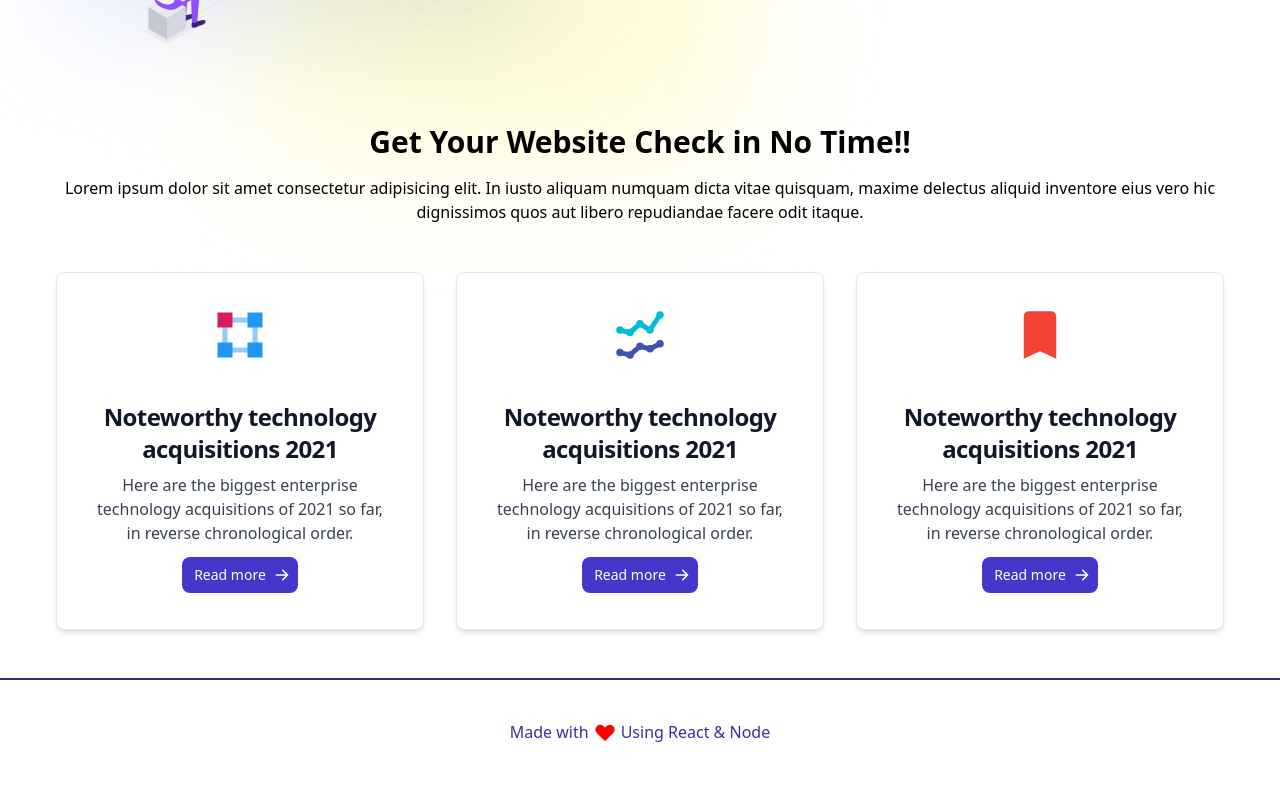
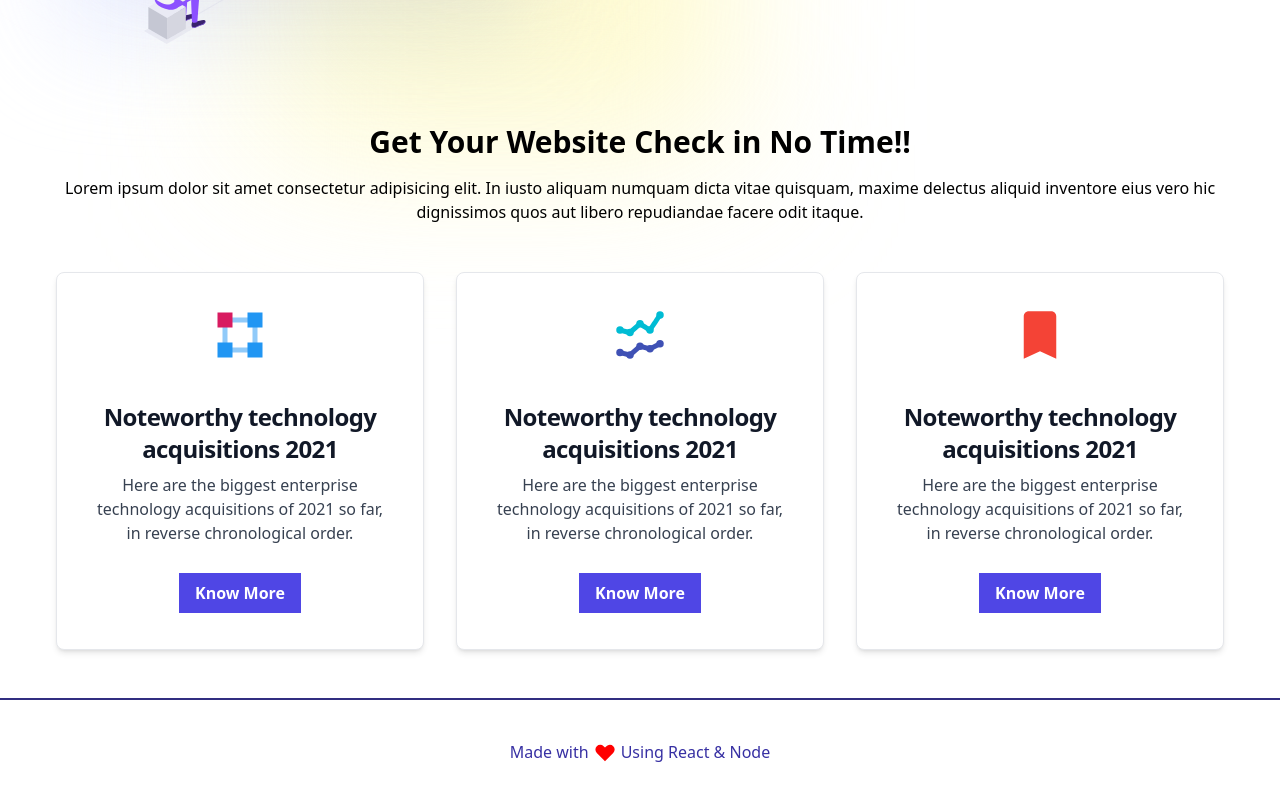
Before and after one commit to singhkunal2050/Acessibility, a React (Vite) app in the folder public/: page / in a window 1280 px wide. Shown: the part 1398-2198 px from the top of the page. Built offline with nearby package versions, Linux system fonts and the light colour scheme.

Commit message:
updated cards

```diff
--- a/public/src/components/Cards.jsx
+++ b/public/src/components/Cards.jsx
@@ -1,6 +1,7 @@
 import React from "react";
 import { AiFillFire , AiFillBulb  , AiFillCloud , AiFillTrophy, AiFillDashboard, AiFillBell } from 'react-icons/ai'
 import { FcBookmark , FcLineChart , FcOrgUnit} from 'react-icons/fc'
+import CTAButton from "./CTAButton";
 
 function Cards() {
   return (
@@ -30,24 +31,7 @@ function Cards() {
               Here are the biggest enterprise technology acquisitions of 2021 so
               far, in reverse chronological order.
             </p>
-            <a
-              href="#"
-              class="inline-flex items-center py-2 px-3 text-sm font-medium text-center text-white bg-indigo-700 rounded-lg hover:bg-indigo-800 focus:ring-4 focus:ring-indigo-300 dark:bg-indigo-600 dark:hover:bg-indigo-700 dark:focus:ring-indigo-800"
-            >
-              Read more
-              <svg
-                class="ml-2 -mr-1 w-4 h-4"
-                fill="currentColor"
-                viewBox="0 0 20 20"
-                xmlns="http://www.w3.org/2000/svg"
-              >
-                <path
-                  fill-rule="evenodd"
-                  d="M10.293 3.293a1 1 0 011.414 0l6 6a1 1 0 010 1.414l-6 6a1 1 0 01-1.414-1.414L14.586 11H3a1 1 0 110-2h11.586l-4.293-4.293a1 1 0 010-1.414z"
-                  clip-rule="evenodd"
-                ></path>
-              </svg>
-            </a>
+            <CTAButton name={"Know More"} to={"/"}/>
           </div>
         </div>
         <div class="max-w-full m-4 p-4 text-center bg-white rounded-lg border border-gray-200 shadow-md dark:bg-gray-800 dark:border-gray-700">
@@ -64,24 +48,8 @@ function Cards() {
               Here are the biggest enterprise technology acquisitions of 2021 so
               far, in reverse chronological order.
             </p>
-            <a
-              href="#"
-              class="inline-flex items-center py-2 px-3 text-sm font-medium text-center text-white bg-indigo-700 rounded-lg hover:bg-indigo-800 focus:ring-4 focus:ring-indigo-300 dark:bg-indigo-600 dark:hover:bg-indigo-700 dark:focus:ring-indigo-800"
-            >
-              Read more
-              <svg
-                class="ml-2 -mr-1 w-4 h-4"
-                fill="currentColor"
-                viewBox="0 0 20 20"
-                xmlns="http://www.w3.org/2000/svg"
-              >
-                <path
-                  fill-rule="evenodd"
-                  d="M10.293 3.293a1 1 0 011.414 0l6 6a1 1 0 010 1.414l-6 6a1 1 0 01-1.414-1.414L14.586 11H3a1 1 0 110-2h11.586l-4.293-4.293a1 1 0 010-1.414z"
-                  clip-rule="evenodd"
-                ></path>
-              </svg>
-            </a>
+            <CTAButton name={"Know More"} to={"/"}/>
+
           </div>
         </div>
         <div class="max-w-full m-4 p-4 text-center bg-white rounded-lg border border-gray-200 shadow-md dark:bg-gray-800 dark:border-gray-700">
@@ -98,24 +66,7 @@ function Cards() {
               Here are the biggest enterprise technology acquisitions of 2021 so
               far, in reverse chronological order.
             </p>
-            <a
-              href="#"
-              class="inline-flex items-center py-2 px-3 text-sm font-medium text-center text-white bg-indigo-700 rounded-lg hover:bg-indigo-800 focus:ring-4 focus:ring-indigo-300 dark:bg-indigo-600 dark:hover:bg-indigo-700 dark:focus:ring-indigo-800"
-            >
-              Read more
-              <svg
-                class="ml-2 -mr-1 w-4 h-4"
-                fill="currentColor"
-                viewBox="0 0 20 20"
-                xmlns="http://www.w3.org/2000/svg"
-              >
-                <path
-                  fill-rule="evenodd"
-                  d="M10.293 3.293a1 1 0 011.414 0l6 6a1 1 0 010 1.414l-6 6a1 1 0 01-1.414-1.414L14.586 11H3a1 1 0 110-2h11.586l-4.293-4.293a1 1 0 010-1.414z"
-                  clip-rule="evenodd"
-                ></path>
-              </svg>
-            </a>
+            <CTAButton name={"Know More"} to={"/"}/>
           </div>
         </div>
       </div>
```
